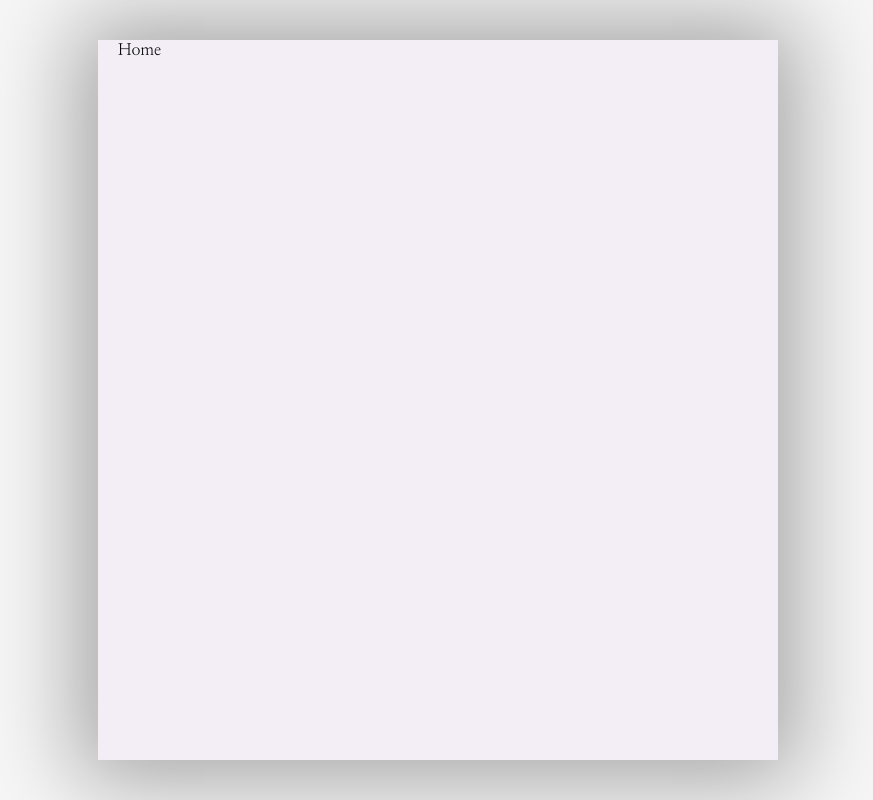
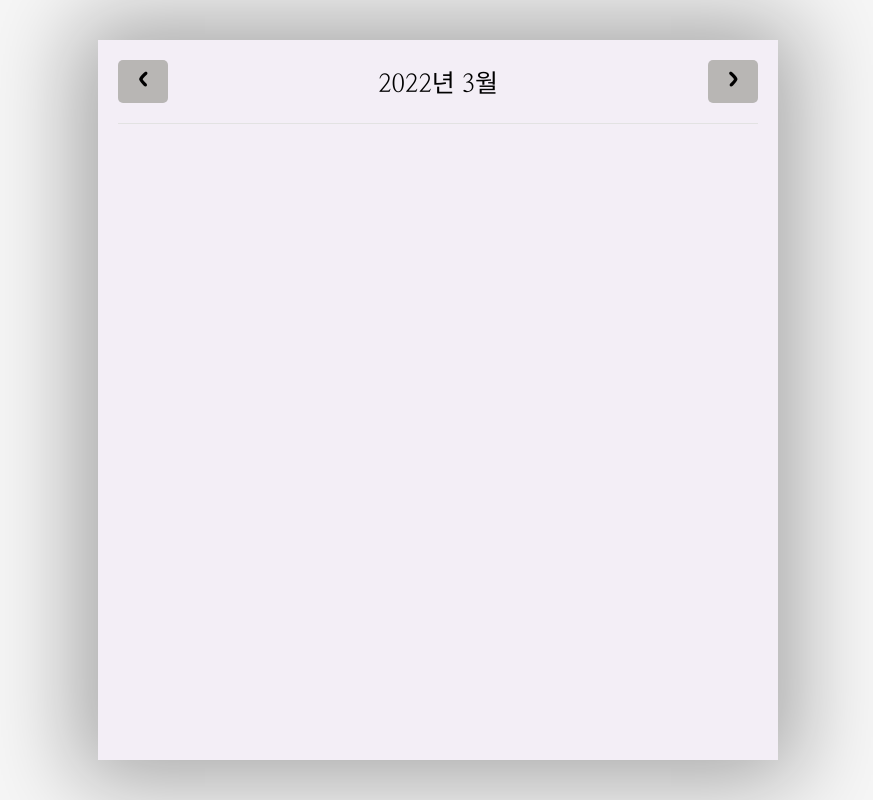
Before and after one commit to Skylar090807/emotion_diary, a React (Create React App) app: page / in a window 1280 px wide. Shown: the whole page, without its empty margins (202-1075 px from the left). Built offline with nearby package versions, Linux system fonts and the light colour scheme.

Commit message:
Home 페이지 Header 구현

```diff
--- a/src/pages/Home.jsx
+++ b/src/pages/Home.jsx
@@ -1,7 +1,30 @@
-import React from 'react'
+import React, { useState } from 'react'
+import Header from '../components/Header'
+import Button from '../components/Button'
 
 const Home = () => {
-  return <div>Home</div>
+  const [curDate, setCurDate] = useState(new Date())
+  console.log(curDate)
+
+  //getMonth는 0월 부터 시작해서 +1 해줘야 한다.
+  const headerTxt = `${curDate.getFullYear()}년 ${curDate.getMonth() + 1}월`
+
+  const increaseMonth = () => {
+    setCurDate(new Date(curDate.getFullYear(), curDate.getMonth() + 1, curDate.getDate()))
+  }
+
+  const decreseMonth = () => {
+    setCurDate(new Date(curDate.getFullYear(), curDate.getMonth() - 1, curDate.getDate()))
+  }
+  return (
+    <div>
+      <Header
+        headText={headerTxt}
+        leftChild={<Button text={'<'} onClick={decreseMonth} />}
+        rightChild={<Button text={'>'} onClick={increaseMonth} />}
+      />
+    </div>
+  )
 }
 
 export default Home
```
